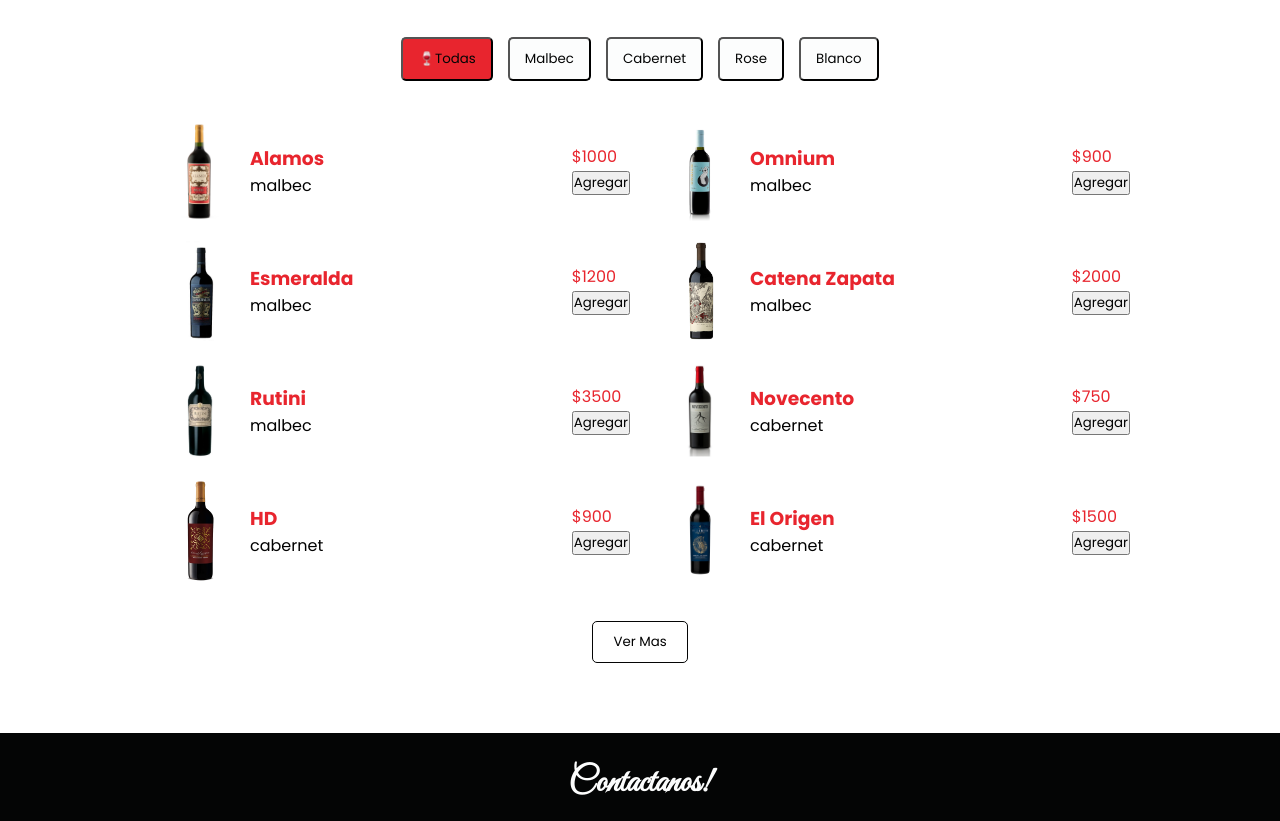
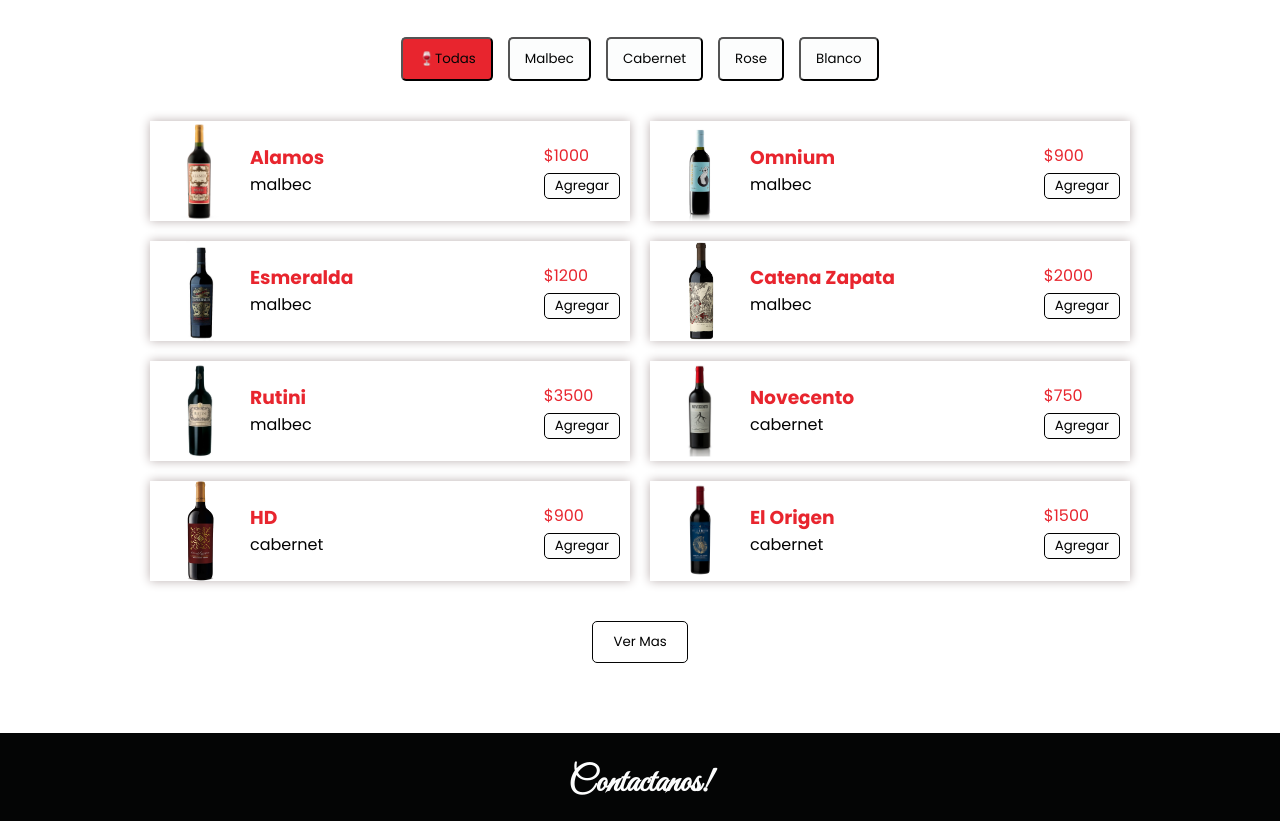
Before and after one commit to Braulio59/integradorJS, a plain HTML site: page index.html in a window 1280 px wide. Shown: the part 1976-2797 px from the top of the page. Drawn offline with Linux system fonts and the light colour scheme.

Commit message:
correcciones

```diff
--- a/animaciones.css
+++ b/animaciones.css
@@ -107,3 +107,9 @@ animacion HOVER */
     background-color: var(--btn-secundari);
     transform: scale(1.1);
 }
+
+.btn-agregar:hover {
+    color: var(--background);
+    background-color: var(--btn-secundari);
+    transform: scale(1.0);
+}
--- a/data.js
+++ b/data.js
@@ -56,31 +56,31 @@ const productsData = [
         name: 'Misterio',
         bid: 700,
         category: 'cabernet',
-        cardImg: 'assets/cabernet/Vino misterio Cabernet 750cc__1.jpg',
+        cardImg: 'assets/cabernet/misterio.jpg',
     },{
         id: 10,
         name: 'Chacabuco',
         bid: 900,
         category: 'blanc',
-        cardImg: 'assets/chenin dulce/3063599_f.jpg',
+        cardImg: 'assets/chenin/chacabuco.jpg',
     },{
         id: 11,
         name: 'Santa Julia',
         bid: 900,
         category: 'blanc',
-        cardImg: 'assets/chenin dulce/77915400445021-36a790b506b5ff31a815991382621821-640-0.png',
+        cardImg: 'assets/chenin/santajulia_blanco.png',
     },{
         id: 12,
         name: 'Mastroeni',
         bid: 900,
         category: 'blanc',
-        cardImg: 'assets/chenin dulce/mastroeni-chenin-blanc-dulce-natural_preview_rev_11-27886390b10e1f1a5f16114239683861-640-0.png',
+        cardImg: 'assets/chenin/mastroeni_blanco.png',
     },{
         id: 13,
         name: 'Nampe',
         bid: 900,
         category: 'blanc',
-        cardImg: 'assets/chenin dulce/nampe-chenin-dulce-x750.jpg',
+        cardImg: 'assets/chenin/nampe_blanco.jpg',
     },{
         id: 14,
         name: 'Terrazas',
--- a/main.js
+++ b/main.js
@@ -68,7 +68,7 @@ const renderProducto = (producto) => {
             </div>
             <div class="product-bid">
                 <span>$${bid}</span>
-                <button onclick="agregarAlCarrito(${id})">Agregar</button>
+                <button onclick="agregarAlCarrito(${id})" class="btn-agregar">Agregar</button>
             </div>
         </div>
     </div>`
--- a/style.css
+++ b/style.css
@@ -101,7 +101,7 @@ header {
     right: 0;
     padding: 50px 30px;
     background: rgb(0,0,0);
-    background: linear-gradient(90deg, rgba(0,0,0,1) 25%, rgba(139,16,1,1) 93%, rgba(153,8,8,1) 99%);
+    background: linear-gradient(90deg, rgba(0,0,0,1) 84%, rgba(139,16,1,1) 99%, rgba(153,8,8,1) 99%);
     border-left: 1px solid var(--background);
     display: flex;
     flex-direction: column;
@@ -282,12 +282,10 @@ main {
 
 #hero {
     background-image: url(./assets/hero\ vino.jpg);
-    /* background-size: cover; */
     margin-top: 65px;
     padding: 70px 0;
     width: 100%;
     height: 600px;
-    /* max-width: 1200px; */
     display: flex;
     justify-content: center;
     align-items: center;
@@ -413,7 +411,6 @@ main {
     display: flex;
     justify-content: center;
     align-items: center;
-    /* background-color: red; */
     height: 100px;
     width: 100%;
 }
@@ -504,6 +501,7 @@ main {
     display: flex;
     flex-direction: row;
     align-items: center;
+    box-shadow: 0px 0px 10px 0.1px rgb(186, 175, 175);;
     min-height: 100px;
     min-width: 40%;
 }
@@ -538,6 +536,20 @@ main {
     flex: 0;
     color: var(--btn-secundari);
 }
+
+.btn-agregar {
+    border: 0.5px solid;
+    padding: 2px 10px;
+    cursor: pointer;
+    background: var(--background);
+    font-weight: 400;
+    margin-top: 5px;
+    margin-right: 10px;
+    border-radius: 5px;
+    transition: all 0.5s;
+}
+
+
 
 .btn-load {
     background: none;
@@ -640,10 +652,7 @@ main {
             flex-direction: column;
             align-items: center;
             width: 400px;
-            /* height: 60px; */
             gap: 15px;
-            /* background-color: red; */
-
         }
 
         .links-contacto p {
```
Also changed, not shown: index.html (+0 -5 lines), assets/cabernet/misterio.jpg (renamed from assets/cabernet/Vino misterio Cabernet 750cc__1.jpg), assets/chenin/chacabuco.jpg (renamed from assets/chenin dulce/3063599_f.jpg), assets/chenin/mastroeni_blanco.png (renamed from assets/chenin dulce/mastroeni-chenin-blanc-dulce-natural_preview_rev_11-27886390b10e1f1a5f16114239683861-640-0.png), assets/chenin/nampe_blanco.jpg (renamed from assets/chenin dulce/nampe-chenin-dulce-x750.jpg), assets/chenin/santajulia_blanco.png (renamed from assets/chenin dulce/77915400445021-36a790b506b5ff31a815991382621821-640-0.png). Lines whose indentation alone changed are shown as unchanged.
